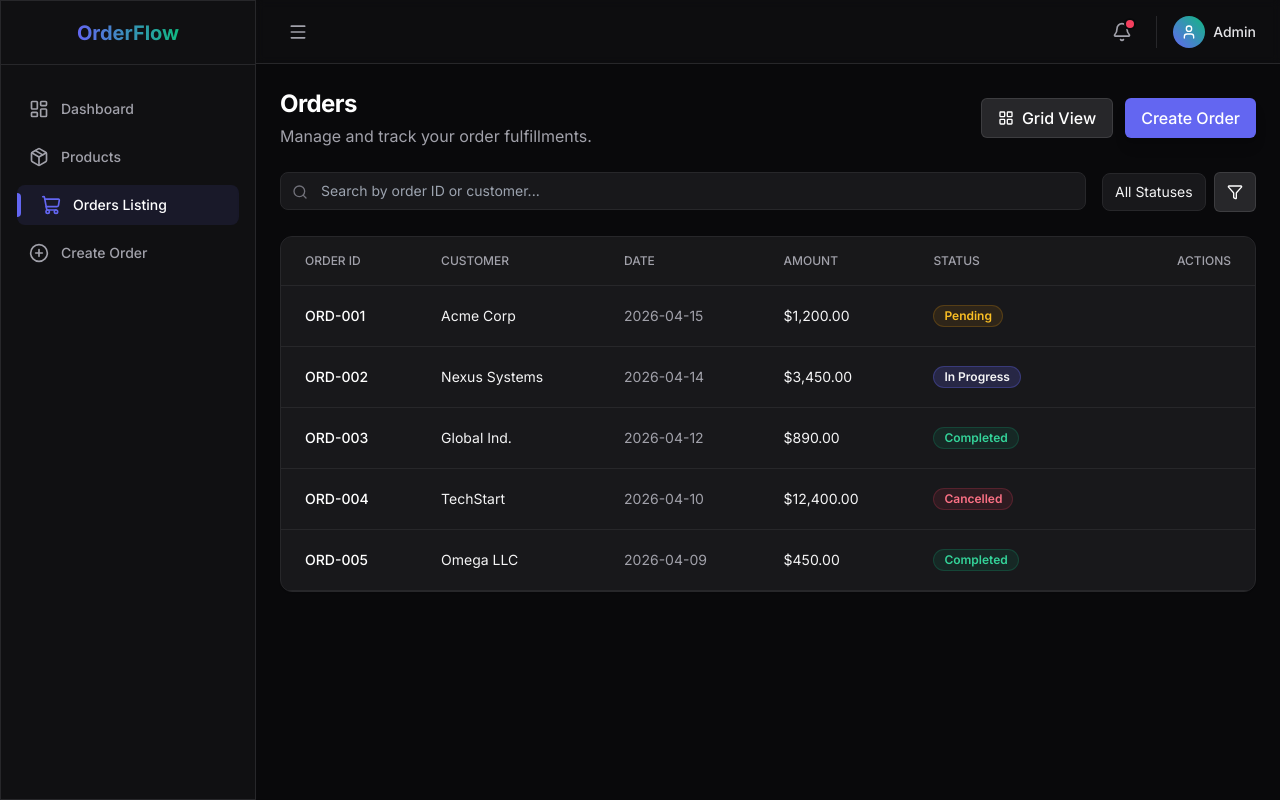
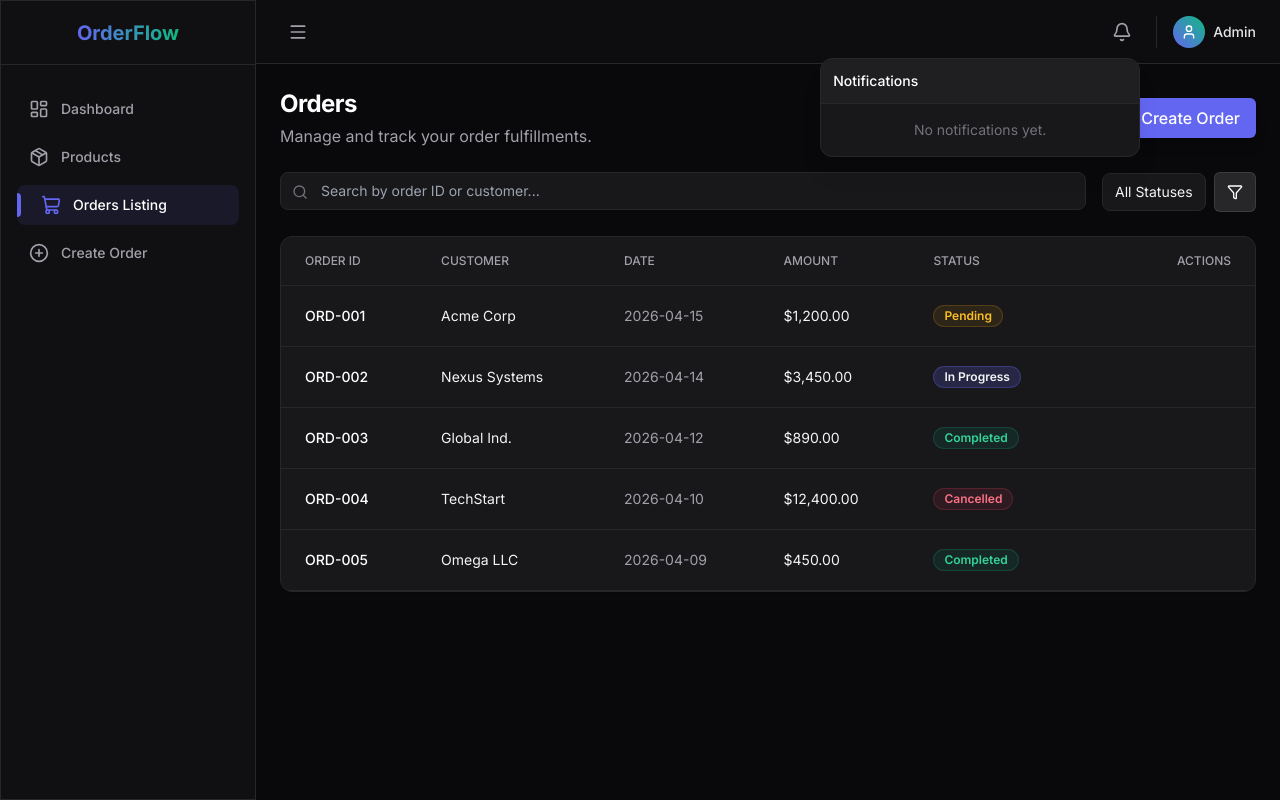
Before and after one commit to Akshaypandey02D/OrderManagement, a React (Vite) app: page /orders in a window 1280 px wide. Both pictures are taken after a click on the button 1122 px from the left and 31 px from the top of the page. Built offline with nearby package versions, Linux system fonts and the light colour scheme.

Commit message:
flow upgraded

```diff
--- a/src/layouts/DashboardLayout.jsx
+++ b/src/layouts/DashboardLayout.jsx
@@ -10,7 +10,34 @@ export default function DashboardLayout() {
     }
     return true;
   });
+  const [notificationsOpen, setNotificationsOpen] = useState(false);
+  const [notifications, setNotifications] = useState([]);
   const location = useLocation();
+
+  useEffect(() => {
+    const loadNotifications = () => {
+      const saved = localStorage.getItem('mockNotifications');
+      if (saved) setNotifications(JSON.parse(saved));
+    };
+    loadNotifications();
+    window.addEventListener('dashboard-notifications-update', loadNotifications);
+    window.addEventListener('storage', loadNotifications);
+    return () => {
+      window.removeEventListener('dashboard-notifications-update', loadNotifications);
+      window.removeEventListener('storage', loadNotifications);
+    };
+  }, []);
+
+  const unreadCount = notifications.filter(n => !n.read).length;
+
+  const handleOpenNotifications = () => {
+    setNotificationsOpen(!notificationsOpen);
+    if (!notificationsOpen && unreadCount > 0) {
+      const updated = notifications.map(n => ({ ...n, read: true }));
+      setNotifications(updated);
+      localStorage.setItem('mockNotifications', JSON.stringify(updated));
+    }
+  };
 
   useEffect(() => {
     const handleResize = () => {
@@ -121,10 +148,50 @@ export default function DashboardLayout() {
           </div>
 
           <div className="flex items-center space-x-4">
-            <button className="relative p-2 text-zinc-400 hover:text-white transition-colors">
-              <Bell className="w-5 h-5" />
-              <span className="absolute top-1.5 right-1.5 w-2 h-2 bg-rose-500 rounded-full ring-2 ring-background"></span>
-            </button>
+            <div className="relative">
+              <button
+                onClick={handleOpenNotifications}
+                className="relative p-2 text-zinc-400 hover:text-white transition-colors"
+                title="Notifications"
+              >
+                <Bell className="w-5 h-5" />
+                {unreadCount > 0 && (
+                  <span className="absolute top-1 right-1 w-2.5 h-2.5 bg-rose-500 rounded-full ring-2 ring-background animate-pulse"></span>
+                )}
+              </button>
+              <AnimatePresence>
+                {notificationsOpen && (
+                  <motion.div
+                    initial={{ opacity: 0, y: 10, scale: 0.95 }}
+                    animate={{ opacity: 1, y: 0, scale: 1 }}
+                    exit={{ opacity: 0, y: 10, scale: 0.95 }}
+                    className="absolute right-0 mt-2 w-80 bg-zinc-900 border border-border shadow-xl rounded-xl overflow-hidden z-50 text-left flex flex-col"
+                  >
+                     <div className="p-3 border-b border-border font-medium text-white text-sm bg-zinc-800/50 flex justify-between items-center">
+                       <span>Notifications</span>
+                       {unreadCount > 0 && <span className="px-2 py-0.5 rounded-full bg-primary/20 text-primary text-xs">{unreadCount} new</span>}
+                     </div>
+                     <div className="max-h-64 overflow-y-auto">
+                       {notifications.length === 0 ? (
+                         <div className="p-4 text-center text-sm text-zinc-500">No notifications yet.</div>
+                       ) : (
+                         notifications.map(n => (
+                           <div key={n.id} className="p-3 border-b border-zinc-800/50 last:border-0 hover:bg-zinc-800/30 transition-colors">
+                             <div className="flex items-start">
+                               <div className={`mt-1.5 w-2 h-2 rounded-full mr-3 shrink-0 ${n.type === 'success' ? 'bg-emerald-500' : 'bg-rose-500'}`} />
+                               <div>
+                                 <p className="text-sm text-zinc-200 leading-tight">{n.message}</p>
+                                 <p className="text-xs text-zinc-500 mt-1.5">{n.time}</p>
+                               </div>
+                             </div>
+                           </div>
+                         ))
+                       )}
+                     </div>
+                  </motion.div>
+                )}
+              </AnimatePresence>
+            </div>
             <div className="flex items-center space-x-2 pl-4 border-l border-border">
               <div className="w-8 h-8 rounded-full bg-gradient-to-tr from-primary to-accent flex items-center justify-center text-white">
                 <User className="w-4 h-4" />
--- a/src/pages/OrderDetail.jsx
+++ b/src/pages/OrderDetail.jsx
@@ -4,14 +4,6 @@ import { ArrowLeft, Printer, Edit, Package, Truck, User, FileText, CheckCircle2
 import { Button } from '../components/ui/Button';
 import { Badge } from '../components/ui/Badge';
 import { Card, CardContent } from '../components/ui/Card';
-
-const timelineSteps = [
-  { status: 'Order Placed', time: '10:00 AM, Apr 15', completed: true },
-  { status: 'Processing', time: '11:30 AM, Apr 15', completed: true },
-  { status: 'Packed', time: '02:15 PM, Apr 15', completed: true },
-  { status: 'In Transit', time: 'Pending', completed: false },
-  { status: 'Delivered', time: 'Pending', completed: false },
-];
 
 export default function OrderDetail() {
   const { id } = useParams();
@@ -33,6 +25,26 @@ export default function OrderDetail() {
   const shipping = 50;
   const tax = subtotal * 0.1;
   const total = subtotal > 0 ? (subtotal + shipping + tax) : 0;
+
+  const getTimelineSteps = (status) => {
+    let level = 1;
+    if (status === 'In Progress') level = 3;
+    if (status === 'Completed') level = 5;
+
+    return [
+      { status: 'Order Placed', time: order.date, completed: true },
+      { status: 'Processing', time: level >= 2 ? order.date : 'Pending', completed: level >= 2 && status !== 'Cancelled' },
+      { status: 'Packed', time: level >= 3 ? order.date : 'Pending', completed: level >= 3 && status !== 'Cancelled' },
+      { status: 'In Transit', time: level >= 4 ? order.date : 'Pending', completed: level >= 4 && status !== 'Cancelled' },
+      {
+        status: status === 'Cancelled' ? 'Cancelled' : 'Delivered',
+        time: (level >= 5 || status === 'Cancelled') ? order.date : 'Pending',
+        completed: level >= 5 || status === 'Cancelled'
+      },
+    ];
+  };
+
+  const dynamicTimeline = getTimelineSteps(order.status);
 
   return (
     <div className="space-y-6 max-w-5xl mx-auto pb-10">
@@ -123,7 +135,7 @@ export default function OrderDetail() {
             </div>
             <CardContent className="p-6">
               <div className="relative border-l border-zinc-700 ml-3 space-y-8">
-                {timelineSteps.map((step, i) => (
+                {dynamicTimeline.map((step, i) => (
                   <div key={i} className="relative pl-8">
                     <div className={`absolute -left-[9px] top-1 w-4 h-4 rounded-full border-2 ${
                       step.completed
--- a/src/pages/OrderListing.jsx
+++ b/src/pages/OrderListing.jsx
@@ -39,6 +39,20 @@ export default function OrderListing() {
   }, []);
 
   const handleStatusChange = (id, newStatus) => {
+    const order = orders.find(o => o.id === id);
+    if (order && order.status !== newStatus && (newStatus === 'Completed' || newStatus === 'Cancelled')) {
+      const notifs = JSON.parse(localStorage.getItem('mockNotifications') || '[]');
+      notifs.unshift({
+        id: Date.now().toString() + Math.random(),
+        message: `Order ${id} has been marked as ${newStatus}`,
+        type: newStatus === 'Completed' ? 'success' : 'danger',
+        read: false,
+        time: new Date().toLocaleTimeString([], {hour: '2-digit', minute:'2-digit'})
+      });
+      localStorage.setItem('mockNotifications', JSON.stringify(notifs));
+      window.dispatchEvent(new Event('dashboard-notifications-update'));
+    }
+
     const updated = orders.map(o => o.id === id ? { ...o, status: newStatus } : o);
     setOrders(updated);
     localStorage.setItem('mockOrders', JSON.stringify(updated));
```
